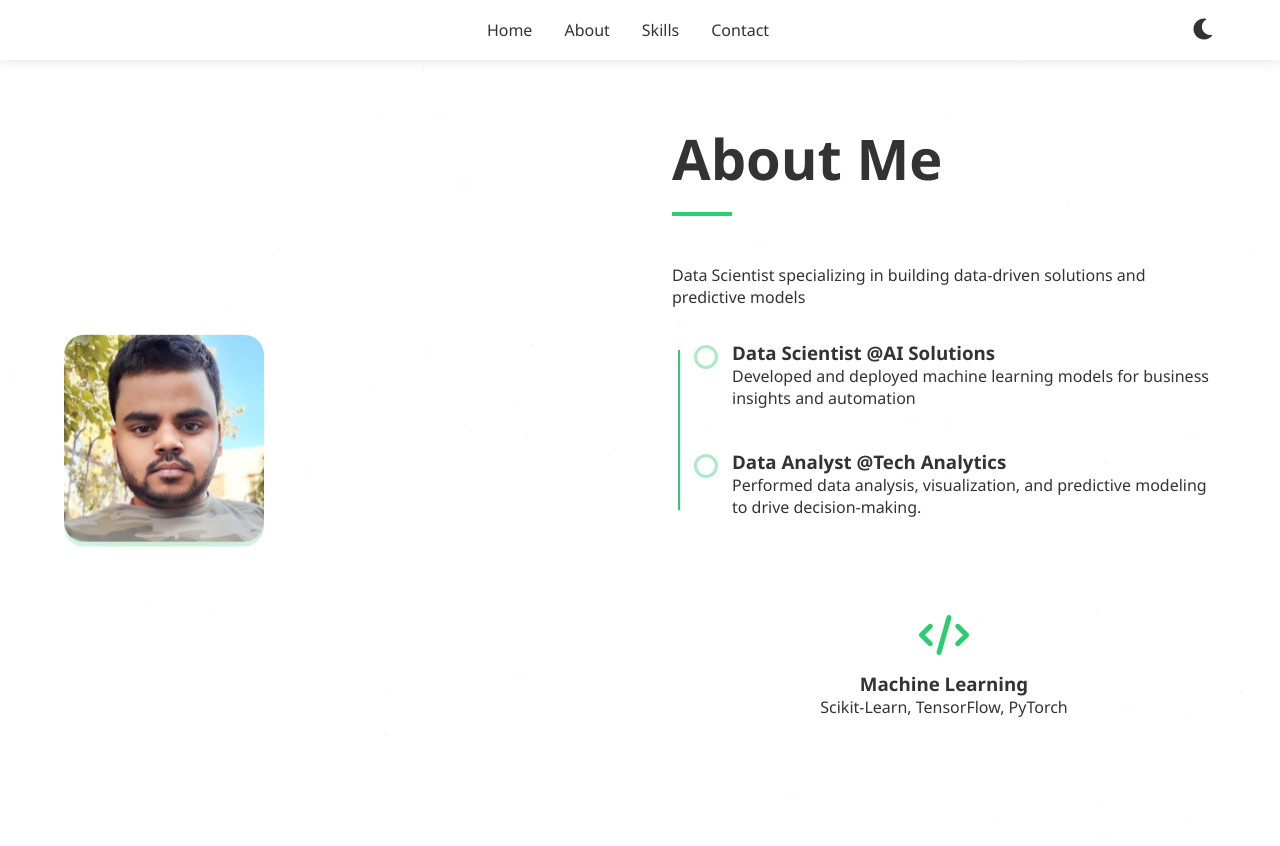
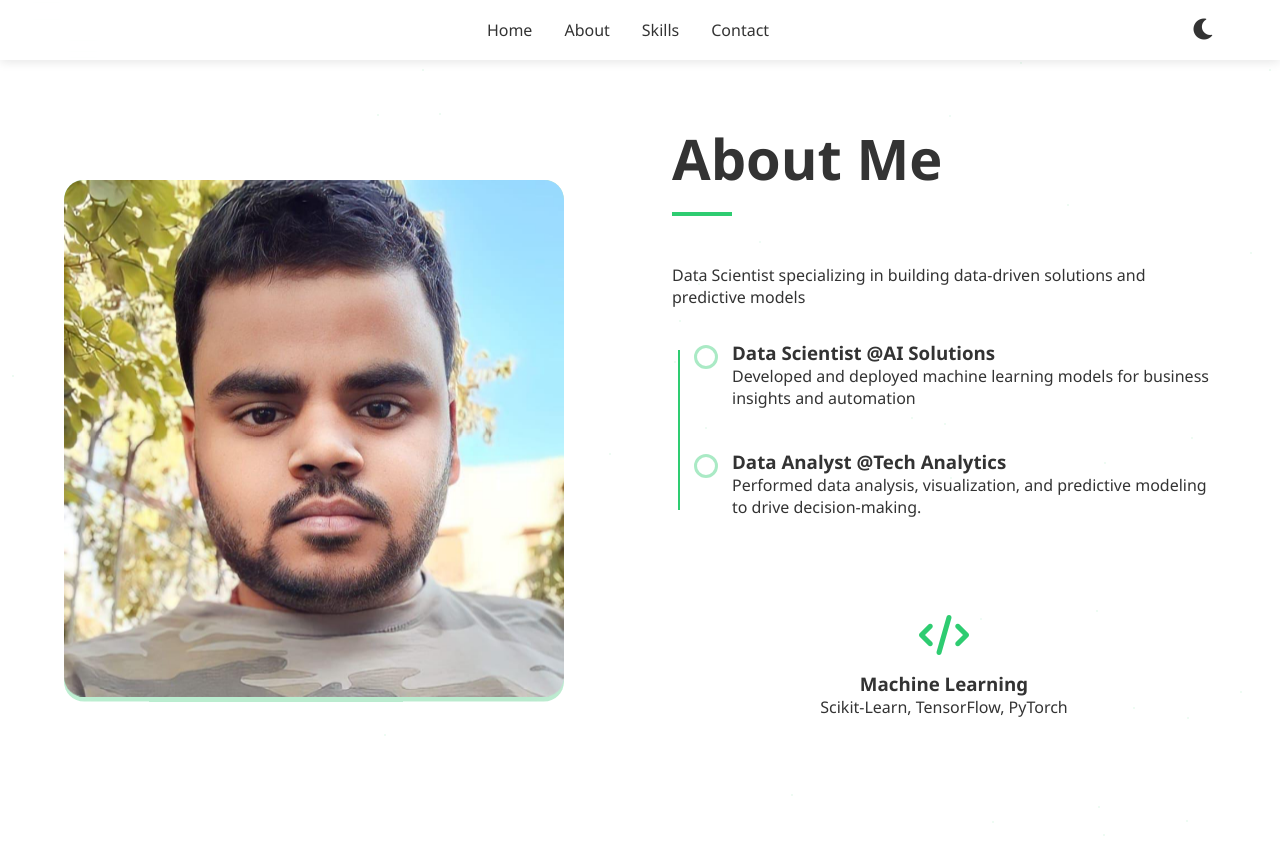
Before and after one commit to dubey233445/portfolio, a plain HTML site: page index.html in a window 1280 px wide. Drawn offline with Linux system fonts and the light colour scheme.

Commit message:
Update index.html

```diff
--- a/index.html
+++ b/index.html
@@ -102,7 +102,7 @@
 
         .about-image {
             position: relative;
-            max-width: 200px;
+            max-width: 500px;
             border-radius: 20px;
             overflow: hidden;
             transform: translateY(0);
```
